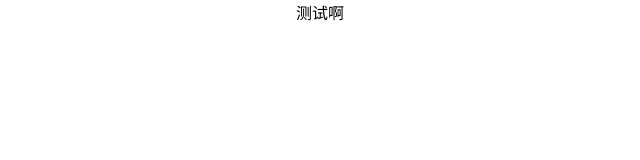
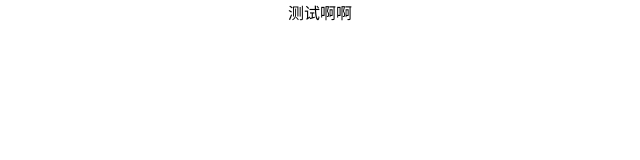
Before and after one commit to misxinp/misxinp-misxinp.github.io, a React (Create React App) app: page / in a window 1280 px wide. Shown: the top 160 px of the page, without its empty margins (320-960 px from the left). Built offline with nearby package versions, Linux system fonts and the light colour scheme.

Commit message:
fix: test

```diff
--- a/src/App.js
+++ b/src/App.js
@@ -4,7 +4,7 @@ import styles from './App.module.scss';
 function App() {
   return (
     <div className={styles.app}>
-      测试啊
+      测试啊啊
     </div>
   );
 }
```
